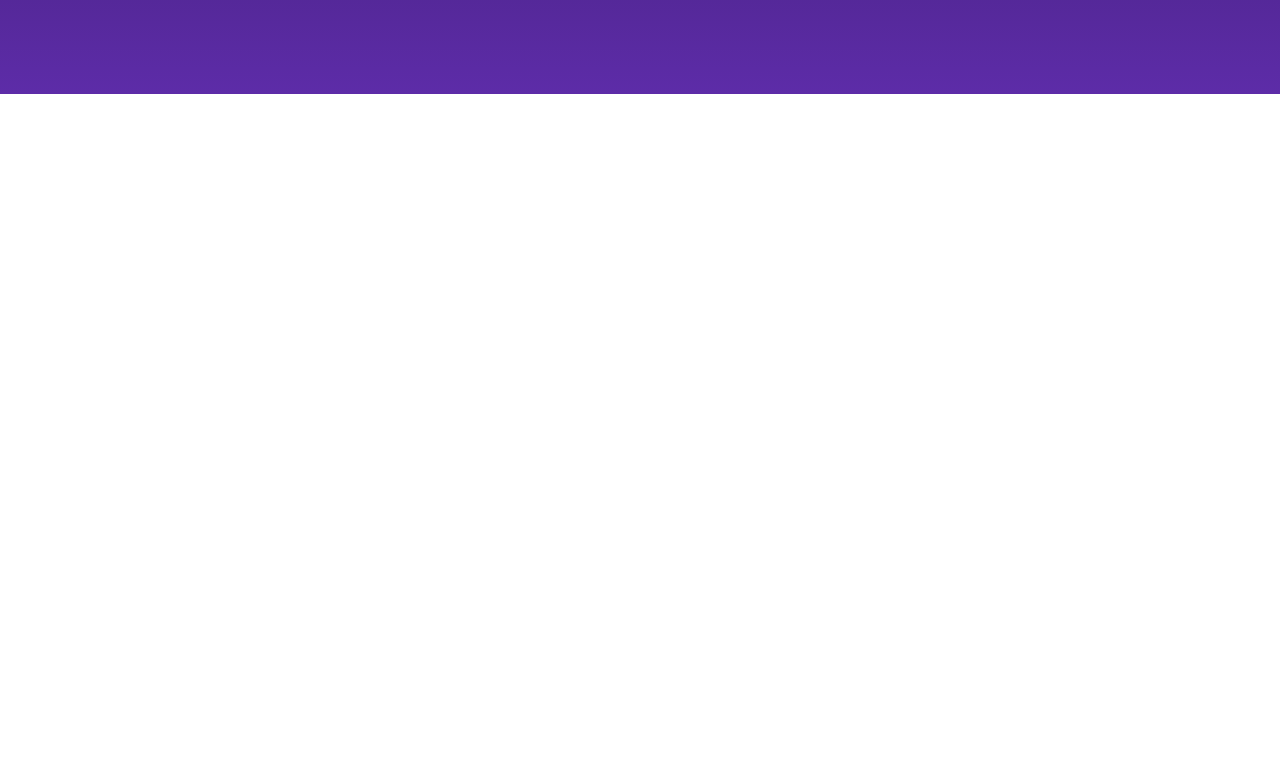
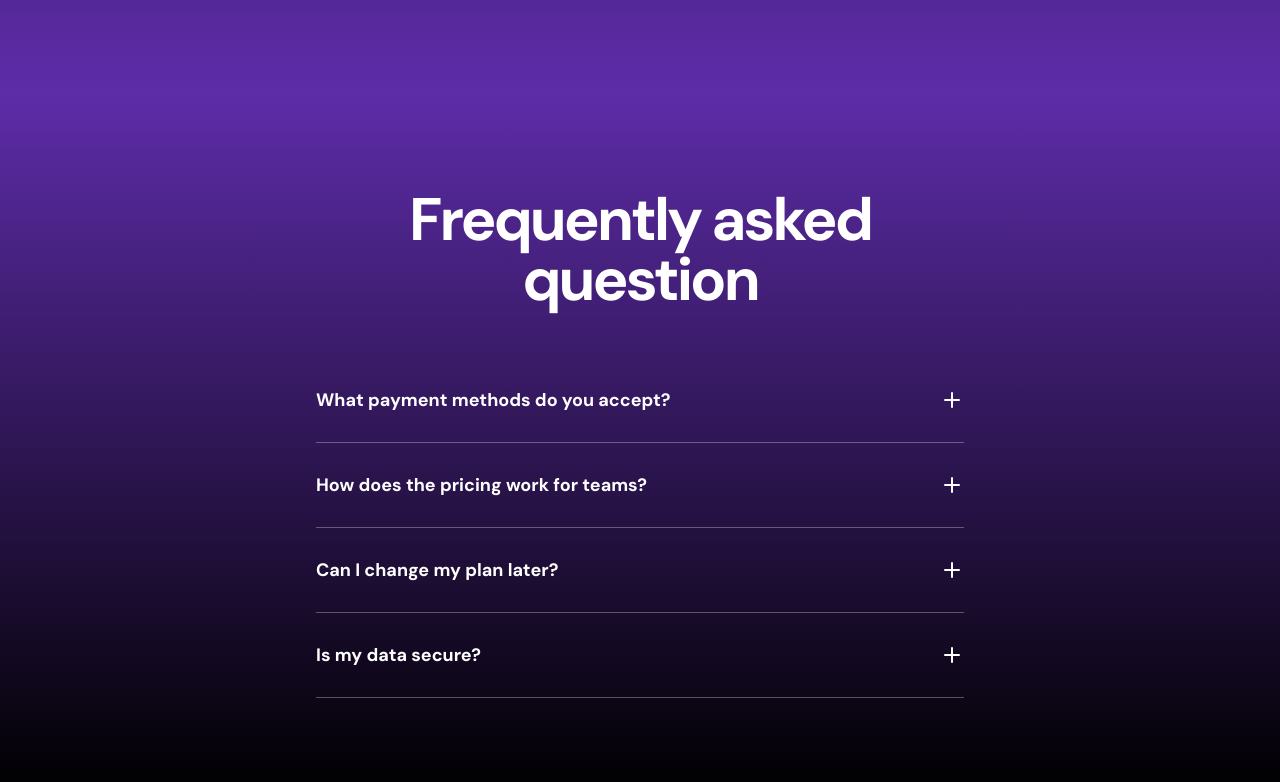
Before and after one commit to shakhawatsalam/dark_theme_saas_landing_page, a Next.js app: page / in a window 1280 px wide. Shown: the part 2808-3590 px from the top of the page. Before the commit the page ends 2902 px from the top, so only its background shows below. Built offline with nearby package versions, Linux system fonts and the light colour scheme.

Commit message:
FAQ section si almost node

```diff
--- a/src/components/FAQs.tsx
+++ b/src/components/FAQs.tsx
@@ -1,3 +1,8 @@
+"use client";
+import PlusIcon from "@/assets/icons/plus.svg";
+import { useState } from "react";
+import clsx from "clsx";
+import MinusIcon from "@/assets/icons/minus.svg";
 const items = [
   {
     question: "What payment methods do you accept?",
@@ -21,6 +26,40 @@
   },
 ];
 
+type accordionProps = {
+  question: String;
+  answer: String;
+};
+const AccordionItem = ({ question, answer }: accordionProps) => {
+  const [isOpen, setIsOpen] = useState(false);
+  return (
+    <div
+      className='py-7 border-b border-white/30 cursor-pointer'
+      onClick={() => setIsOpen(!isOpen)}>
+      <div className='flex items-center'>
+        <span className='flex-1 text-lg font-bold'>{question}</span>
+        {!isOpen ? <PlusIcon /> : <MinusIcon />}
+      </div>
+      <div className={clsx("mt-4", { hidden: !isOpen, "": isOpen === true })}>
+        {answer}
+      </div>
+    </div>
+  );
+};
+
 export const FAQs = () => {
-  return null;
+  return (
+    <div className='bg-black text-white bg-gradient-to-b from-[#5D2CA8] to-black py-[72px] sm:py-24'>
+      <div className='container'>
+        <h2 className='text-center font-bold text-5xl sm:text-6xl sm:max-w-[648px] mx-auto tracking-tighter'>
+          Frequently asked question
+        </h2>
+        <div className='mt-12 max-w-[648px] mx-auto'>
+          {items.map(({ question, answer }) => (
+            <AccordionItem key={question} question={question} answer={answer} />
+          ))}
+        </div>
+      </div>
+    </div>
+  );
 };
```
